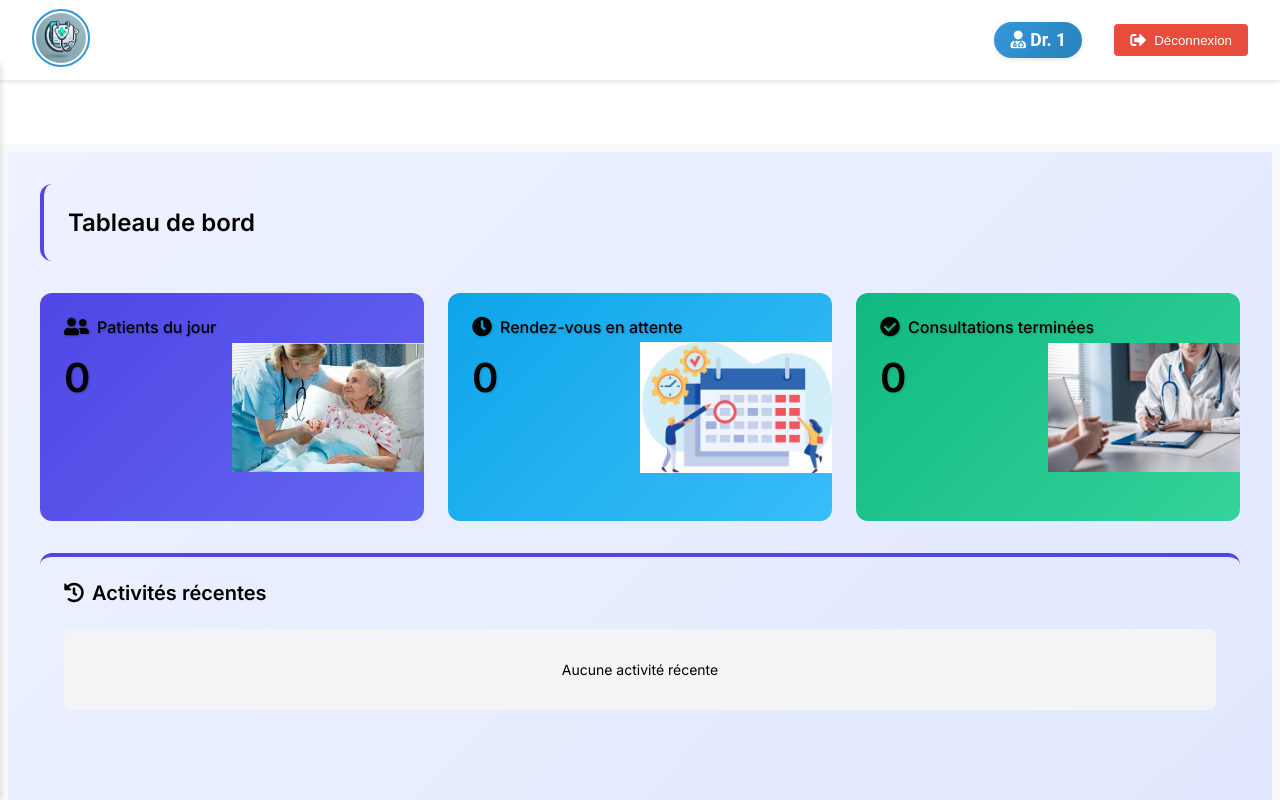
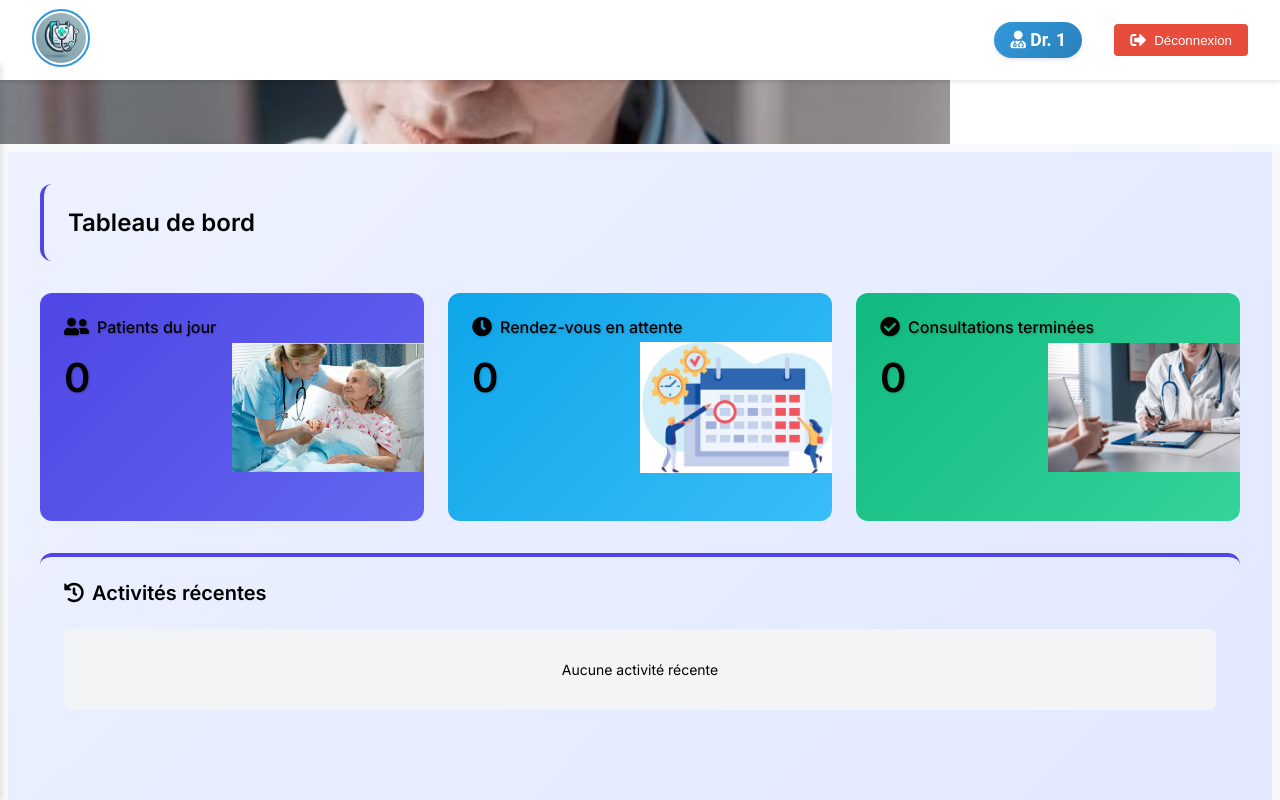
Before and after one commit to hichamchessma/frontOphtaa, an Angular app: page /dashboard in a window 1280 px wide. Shown: the top 800 px of the page. Built offline with nearby package versions, Linux system fonts and the light colour scheme; sample sign-in values are in the browser's storage.

Commit message:
navbar modifs

```diff
--- a/src/app/navbar/navbar.component.html
+++ b/src/app/navbar/navbar.component.html
@@ -1,3 +1,7 @@
+<div class="background-slider">
+  <img src="assets/images/consultations.png" alt="Consultations" />
+
+</div>
 <nav class="navbar">
   <div class="navbar-brand">
     <img src="assets/images/logo.png" alt="Logo OphtaApp" class="logo">
--- a/src/app/navbar/navbar.component.scss
+++ b/src/app/navbar/navbar.component.scss
@@ -69,3 +69,28 @@
     }
   }
 }
+
+.background-slider {
+  position: absolute;
+  top: 64px;
+  left: 0;
+  width: 100%;
+  height: calc(100% - 64px);
+  overflow: hidden;
+  z-index: -1;
+
+  img {
+    position: absolute;
+    width: 150%;
+    height: auto;
+    animation: slide 30s linear infinite;
+    object-fit: cover;
+  }
+}
+
+@keyframes slide {
+  0% { transform: translateX(0); }33%
+  { transform: translateX(-100%); }
+
+
+}
```
Also changed, not shown: src/assets/images/cabinet1.png (added).
